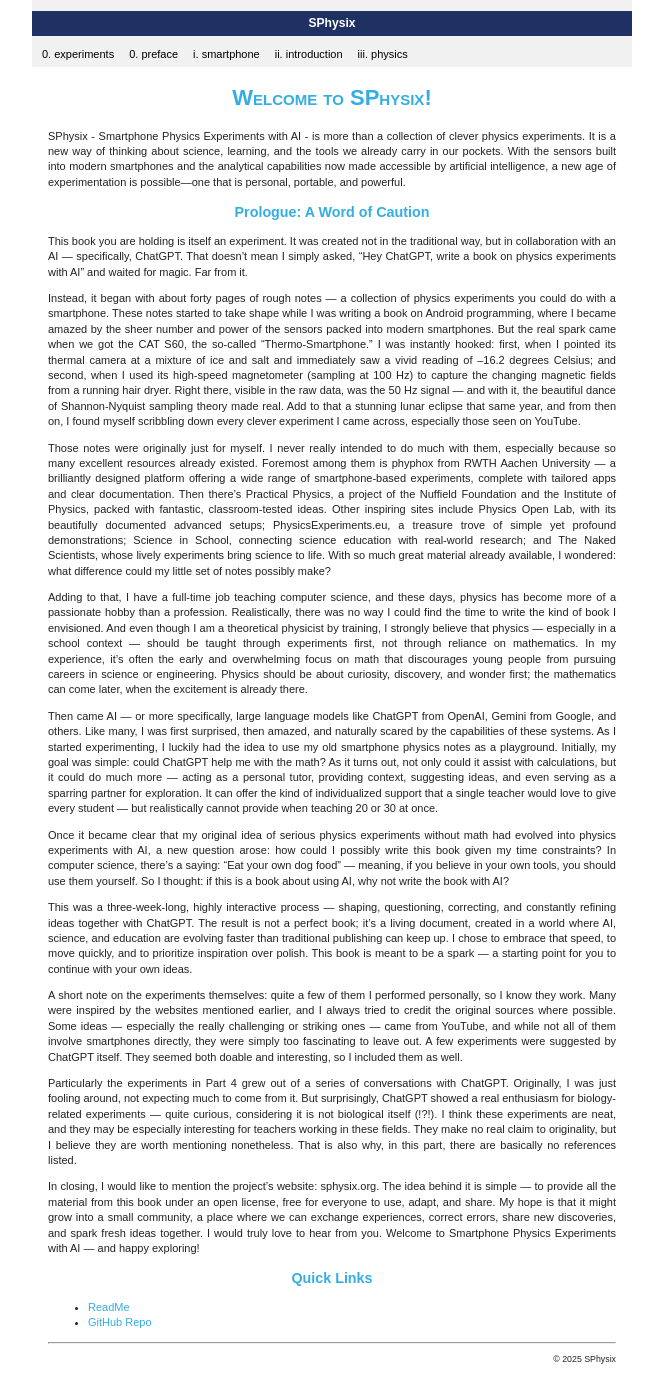
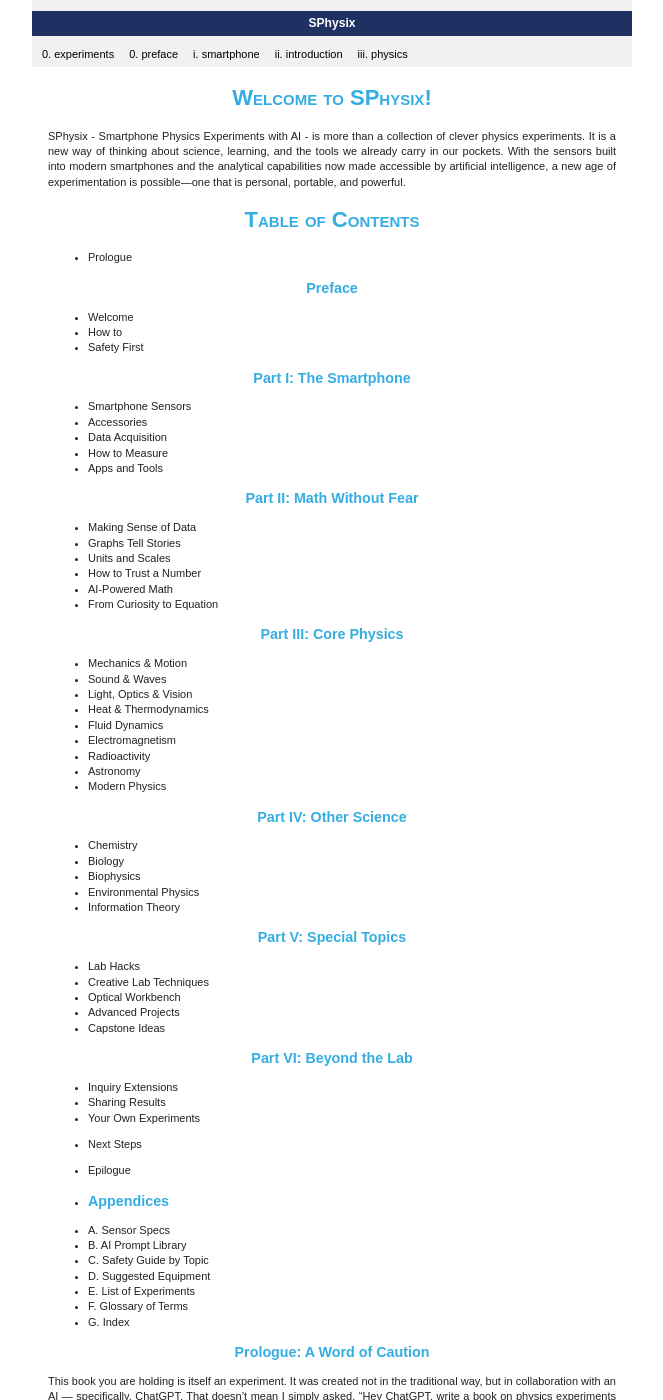
Before and after one commit to rplano/sphysix, a Jekyll site: the page built from index.md, in a window 1280 px wide and 1400 px high. Shown: the whole window, without its empty margins (308-971 px from the left). Built offline with Jekyll 4.4.1, drawn with Linux system fonts in a browser that asks for light colours.

Commit message:
added toc

```diff
--- a/index.md
+++ b/index.md
@@ -6,6 +6,73 @@ title: Home
 # Welcome to SPhysix!
 
 SPhysix - Smartphone Physics Experiments with AI - is more than a collection of clever physics experiments. It is a new way of thinking about science, learning, and the tools we already carry in our pockets. With the sensors built into modern smartphones and the analytical capabilities now made accessible by artificial intelligence, a new age of experimentation is possible—one that is personal, portable, and powerful.
+
+# Table of Contents
+
+- Prologue
+
+## Preface
+- Welcome
+- How to
+- Safety First
+
+## Part I: The Smartphone
+- Smartphone Sensors
+- Accessories
+- Data Acquisition
+- How to Measure
+- Apps and Tools
+
+## Part II: Math Without Fear
+- Making Sense of Data
+- Graphs Tell Stories
+- Units and Scales
+- How to Trust a Number
+- AI-Powered Math
+- From Curiosity to Equation
+
+## Part III: Core Physics
+- Mechanics & Motion
+- Sound & Waves
+- Light, Optics & Vision
+- Heat & Thermodynamics
+- Fluid Dynamics
+- Electromagnetism
+- Radioactivity
+- Astronomy
+- Modern Physics
+
+## Part IV: Other Science
+- Chemistry
+- Biology
+- Biophysics
+- Environmental Physics
+- Information Theory
+
+## Part V: Special Topics
+- Lab Hacks
+- Creative Lab Techniques
+- Optical Workbench
+- Advanced Projects
+- Capstone Ideas
+
+## Part VI: Beyond the Lab
+- Inquiry Extensions
+- Sharing Results
+- Your Own Experiments
+- Next Steps
+
+- Epilogue
+-
+## Appendices
+- A. Sensor Specs
+- B. AI Prompt Library
+- C. Safety Guide by Topic
+- D. Suggested Equipment
+- E. List of Experiments
+- F. Glossary of Terms
+- G. Index
+
 
 ## Prologue: A Word of Caution
 
```
